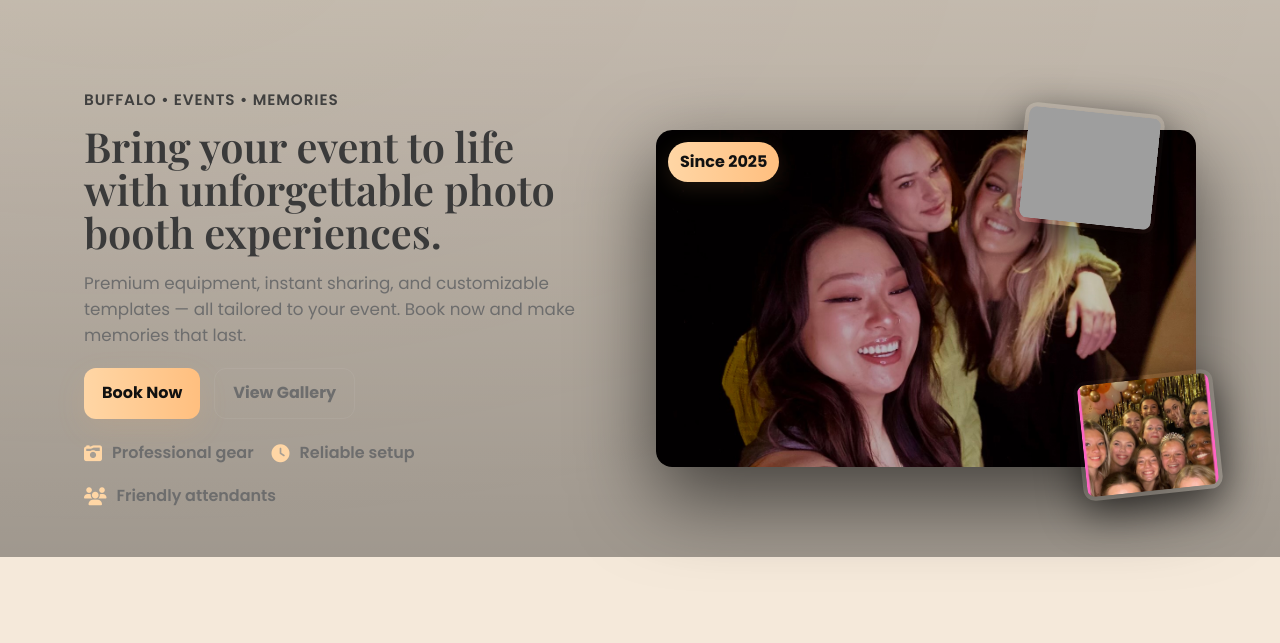
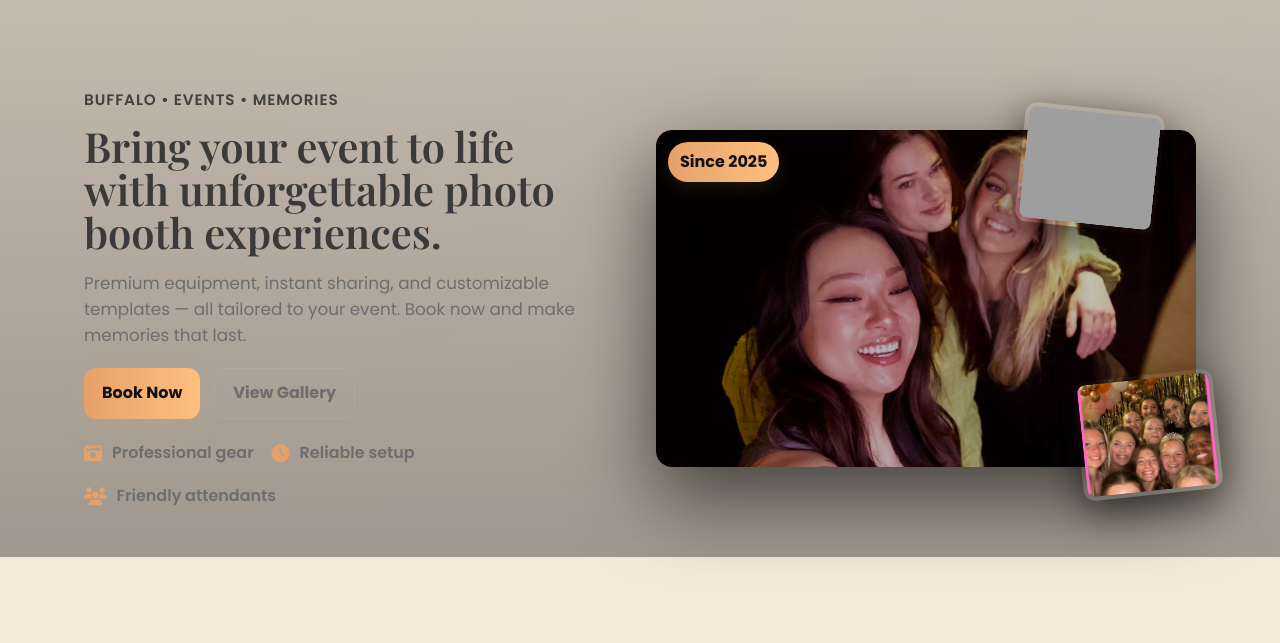
Before and after one commit to LarrydaFish/PhotoBoothWebsite, a plain HTML site: page index.html in a window 1280 px wide. Shown: the part 123-766 px from the top of the page. Drawn offline with nearby package versions, Linux system fonts and the light colour scheme; grey boxes are pictures that could not be loaded.

Commit message:
Update accent color in styles.css

```diff
--- a/styles.css
+++ b/styles.css
@@ -4,7 +4,7 @@ Adjust colors and spacing in :root to tune branding.
 ------------------------------------------------------------ */
 :root {
     --bg: #F5E9DA;             /* main page background */
-    --accent: #FFD6A5;         /* section highlights, badges */
+    --accent: #E6A16A;         /* section highlights, badges */
     --highlight: #A3B18A;      /* main accent color, buttons, icons */
     --text: #3A3A3A;            /* primary text */
     --muted: #6D6D6D;           /* secondary text */
```
